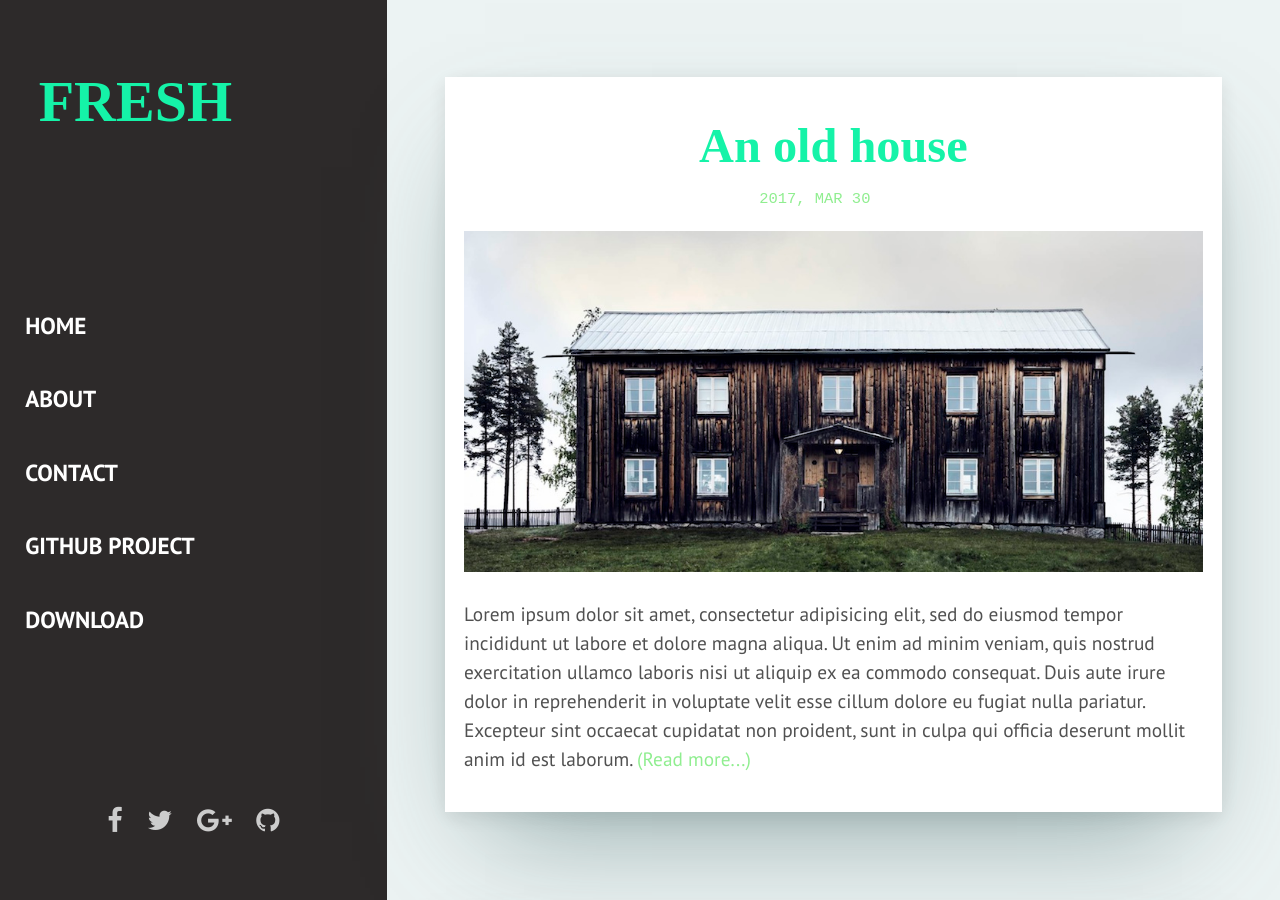
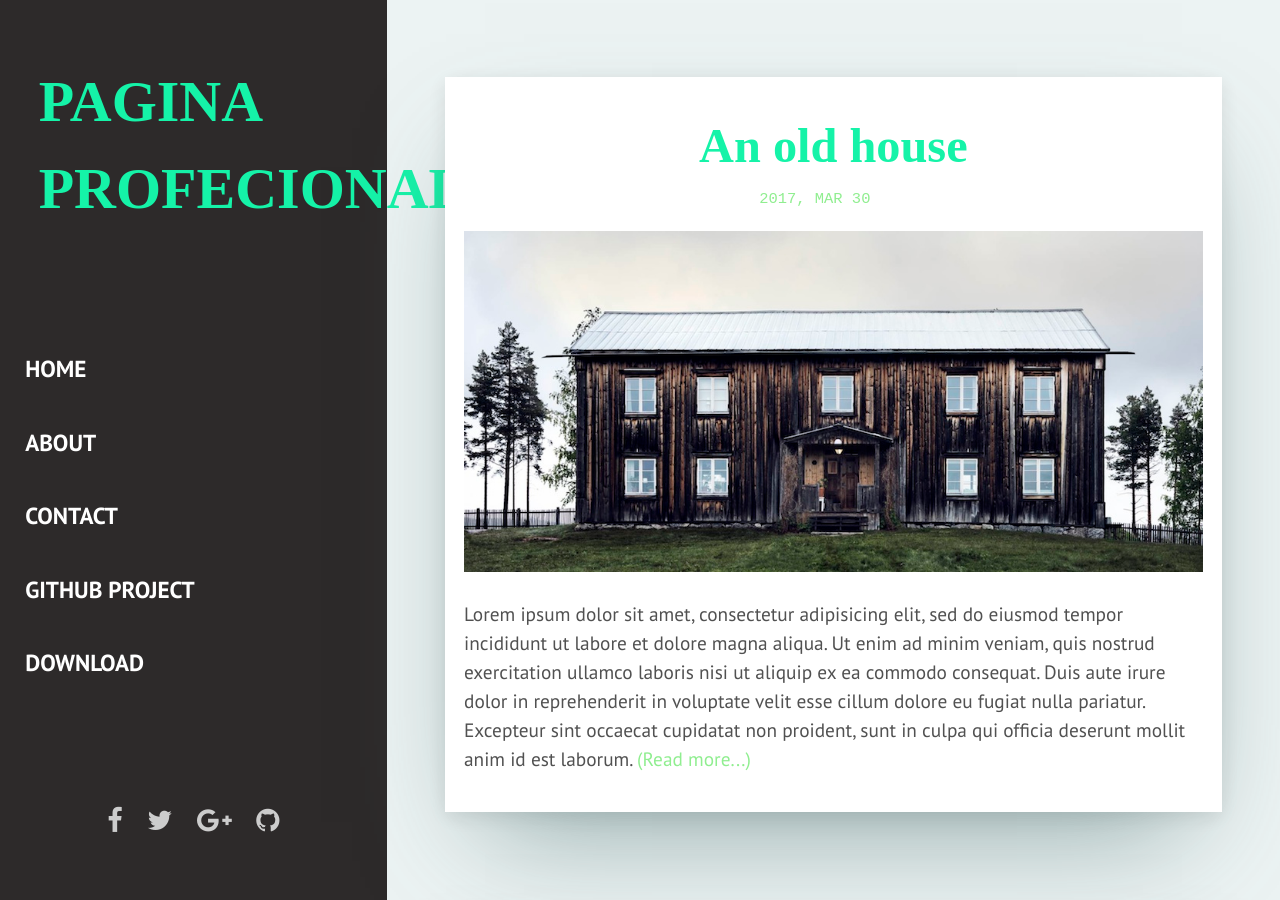
Before and after one commit to Jahirfigueroa25/proyecto-, a Jekyll site: the page built from index.html, in a window 1280 px wide and 900 px high. Built offline with Jekyll 4.4.1, drawn with Linux system fonts in a browser that asks for light colours; some web fonts are replaced; the list of posts is cut into pages by our own code.

Commit message:
Update _config.yml

```diff
--- a/_config.yml
+++ b/_config.yml
@@ -1,6 +1,6 @@
 # Profile information
-name: Fresh
-title: Fresh - Free Jekyll Theme
+name: Pagina Profecional
+title: Mi Pagina web
 description: > # this means to ignore newlines until "baseurl:"
   Write an awesome description for your new site here. You can edit this
   line in _config.yml. It will appear in your document head meta (for
```
